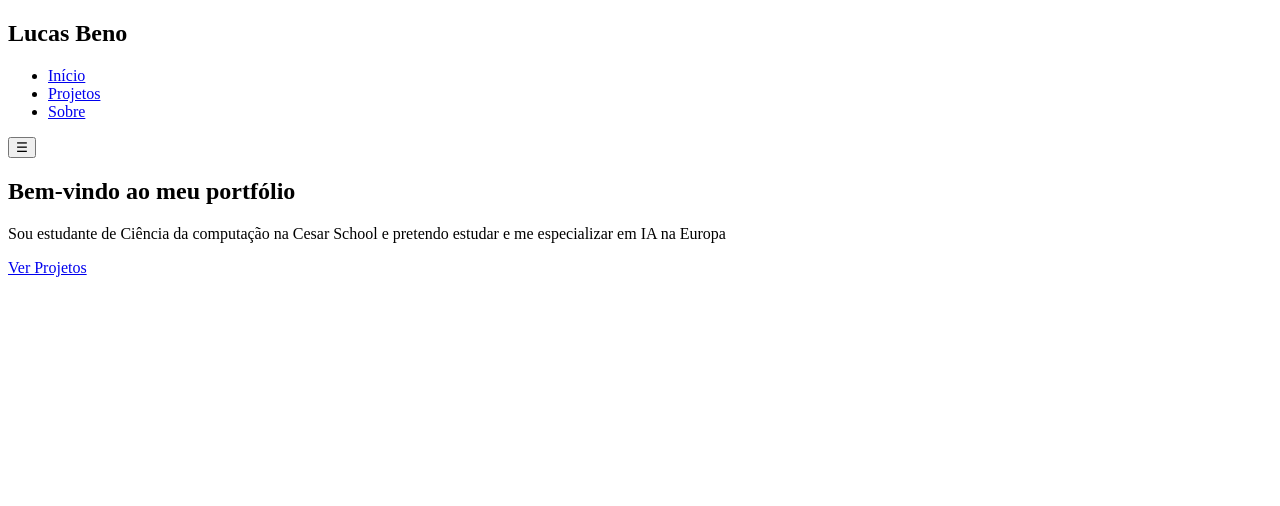
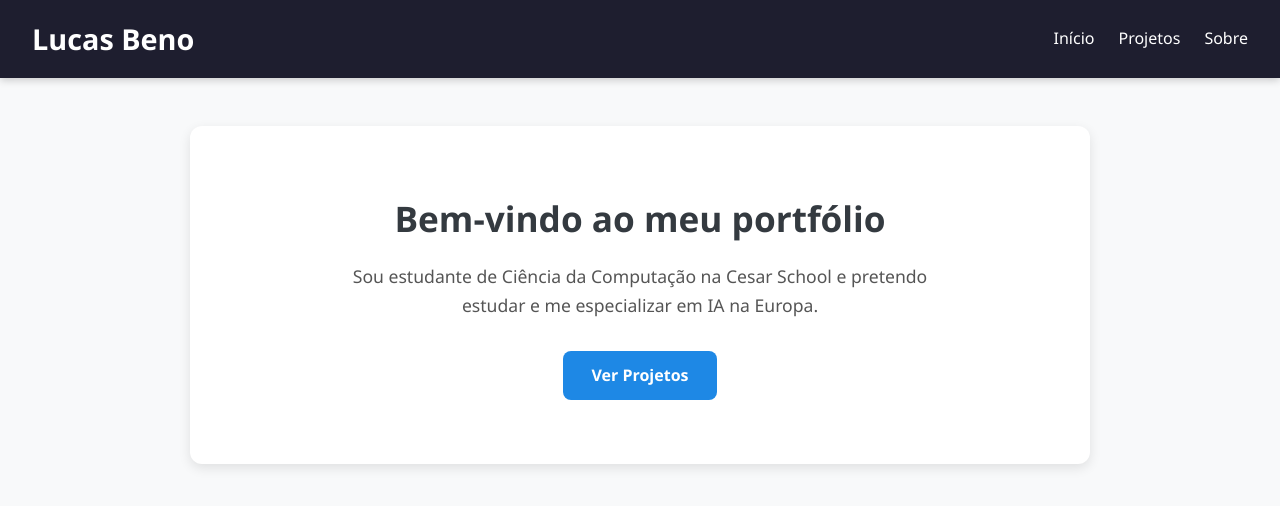
Before and after one commit to lucasbeno/Portfolio, a plain HTML site: page index.html in a window 1280 px wide. Drawn offline with Linux system fonts and the light colour scheme; files that its build step writes are made by us from their sources.

Commit message:
Update index.html

```diff
--- a/index.html
+++ b/index.html
@@ -1,14 +1,16 @@
 <!DOCTYPE html>
-<html lang="en">
+<html lang="pt-BR">
 <head>
-    <meta charset="UTF-8">
-    <meta name="viewport" content="width=device-width, initial-scale=1.0">
-    <title>Document</title>
+  <meta charset="UTF-8" />
+  <meta name="viewport" content="width=device-width, initial-scale=1.0"/>
+  <title>Lucas Beno | Portfólio</title>
+  <link rel="stylesheet" href="style/style.css"/>
 </head>
 <body>
-    <header>
-    <nav>
-      <h1>Lucas Beno</h1>
+
+  <header>
+    <nav class="navbar">
+      <h1 class="logo">Lucas Beno</h1>
       <ul class="menu">
         <li><a href="index.html">Início</a></li>
         <li><a href="projetos.html">Projetos</a></li>
@@ -21,11 +23,14 @@
   <main>
     <section class="hero">
       <h2>Bem-vindo ao meu portfólio</h2>
-      <p>Sou estudante de Ciência da computação na Cesar School e pretendo estudar e me especializar em IA na Europa</p>
+      <p>
+        Sou estudante de Ciência da Computação na Cesar School e pretendo estudar e me especializar em IA na Europa.
+      </p>
       <a href="projetos.html" class="btn">Ver Projetos</a>
     </section>
   </main>
 
 
+
 </body>
 </html>
```
